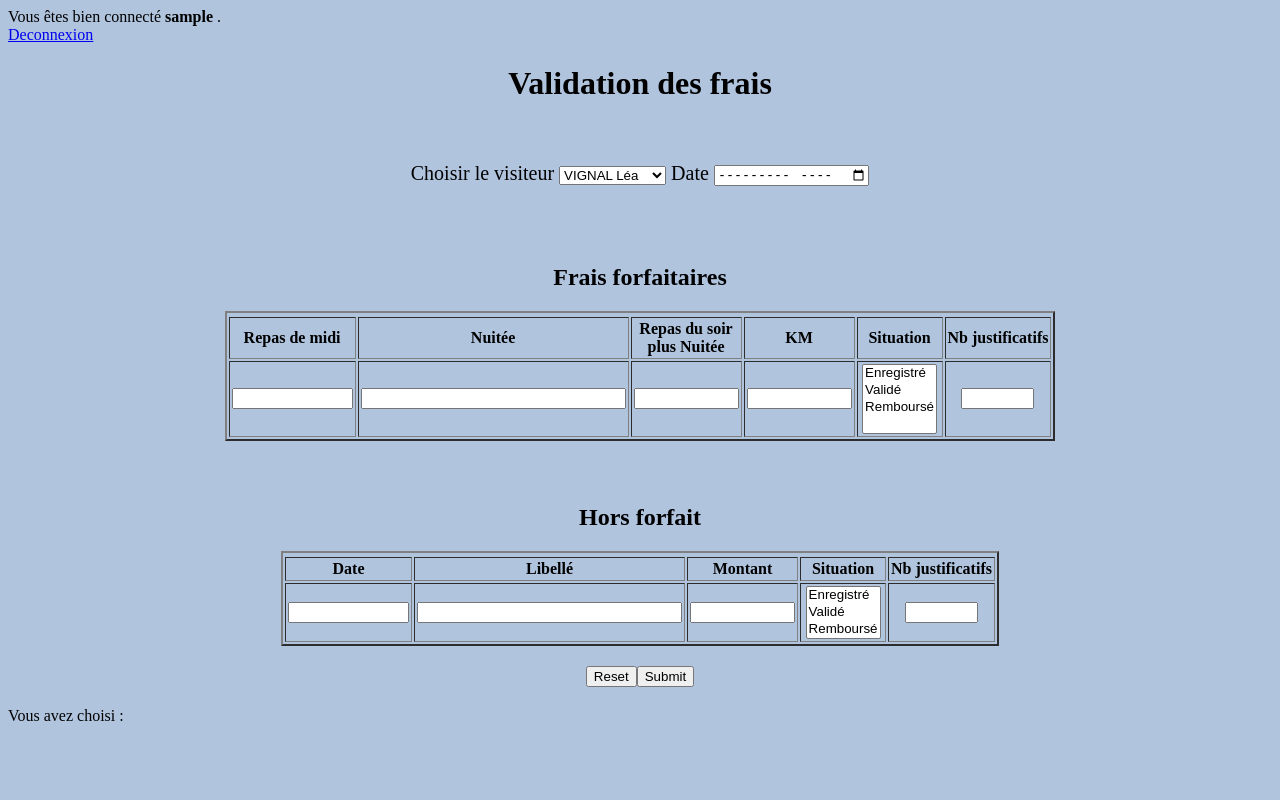
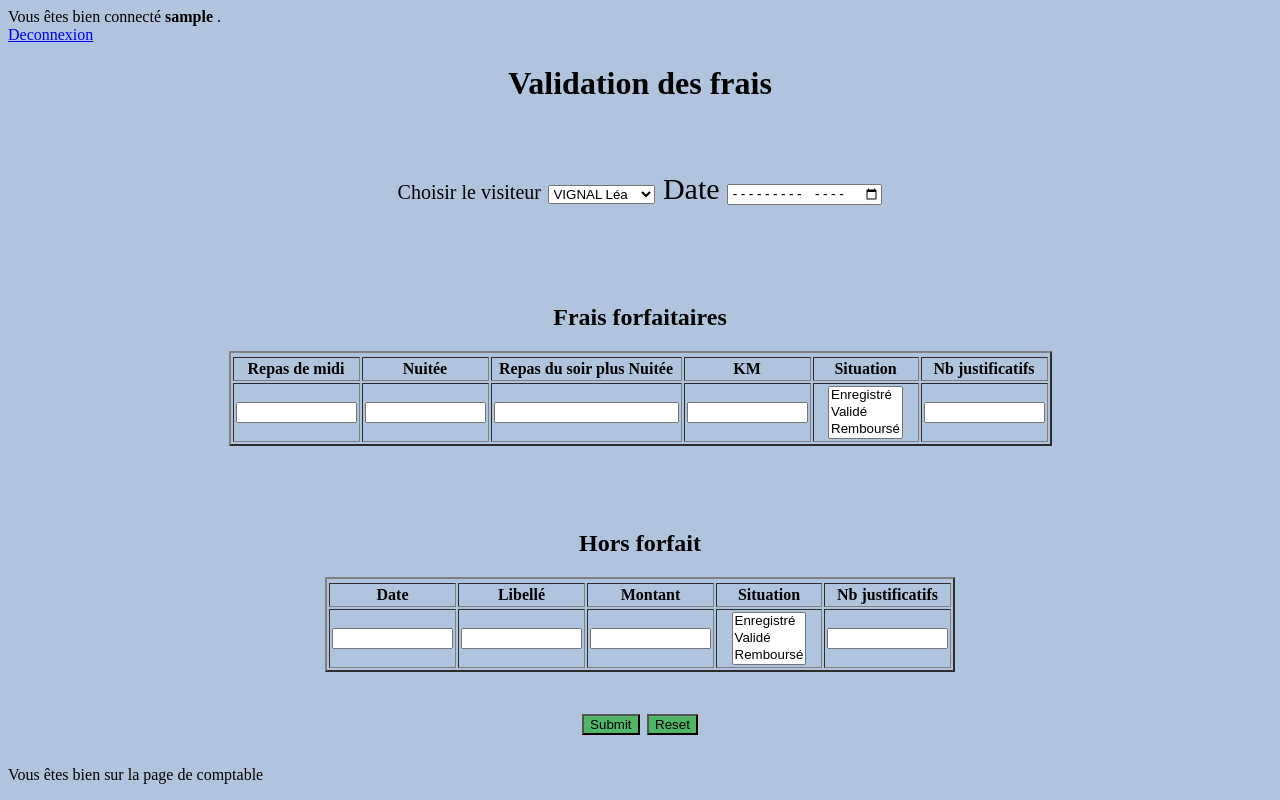
Before and after one commit to chloeina/GrandProjet, a PHP site: page /Comptable.php in a window 1280 px wide. Run offline with PHP 8.4, Linux system fonts and the light colour scheme; the visitor is signed in with stand-in values (Sample User, id 1); data that the repository does not hold is empty.

Commit message:
Add files via upload

```diff
--- a/Comptable.php
+++ b/Comptable.php
@@ -12,7 +12,7 @@
 	<meta charset="utf-8">
 	<meta name="viewport" content="width=device-width">
 	<title>Comptable</title>
-	<link href="Comptable.css" rel="stylesheet" type="text/css"/>
+	<link href="Comptables.css" rel="stylesheet" type="text/css"/>
 
 </head>
 
@@ -50,18 +50,18 @@
 				</tr>
 				<tr align="center">
 					<td width="100" ><input type="text" size="12" name="Rpm"/></td>
-					<td width="220"><input type="text" size="30" name="Nui"/></td>
-					<td width="90"> <input type="text" size="10" name="Rsn"/></td>
-					<td width="90"> <input type="text" size="10" name="kms"/></td>
-					<td width="80">
-						<select size="4" name="Sitf">
+					<td width="100"><input type="text" size="12" name="Nui"/></td>
+					<td width="100"> <input type="text" size="20" name="Rsn"/></td>
+					<td width="100"> <input type="text" size="12" name="kms"/></td>
+					<td width="100">
+						<select size="3" name="Sitf">
 							<option value="E">Enregistré</option>
 							<option value="V">Validé</option>
 							<option value="R">Remboursé</option>
 						</select>
 					</td>
 					<td>
-						<input type="text" class="zone" size="6" name="Nbjf"/>
+						<input type="text" class="zone" size="12" name="Nbjf"/>
 					</td>
 
 				</tr>
@@ -75,10 +75,11 @@
 				<tr>
 					<th>Date</th><th>Libellé </th><th>Montant</th><th>Situation</th><th> Nb justificatifs </th>
 				</tr>
-				<tr align="center"><td width="100" ><input type="text" size="12" name="Dat"/></td>
-					<td width="220"><input type="text" size="30" name="Lib"/></td>
-					<td width="90"> <input type="text" size="10" name="Mont"/></td>
-					<td width="80">
+				<tr align="center">
+					<td width="100" ><input type="text" size="12" name="Dat"/></td>
+					<td width="100"><input type="text" size="12" name="Lib"/></td>
+					<td width="100"> <input type="text" size="12" name="Mont"/></td>
+					<td width="100">
 						<select size="3" name="Sith">
 							<option value="E">Enregistré</option>
 							<option value="V">Validé</option>
@@ -86,37 +87,20 @@
 						</select>
 					</td>
 					<td>
-						<input type="text" class="zone" size="6" name="Njbh"/>
+						<input type="text" class="zone" size="12" name="Njbh"/>
 					</td>
 				</tr>
 
 			</table>
 		</p>
 		<p>
-			<input class="zone" type="reset" /><input type="submit">
+			 <input type="submit" class="btn"/> <input type="reset" class="btn"/>
 		</p>
 	</form>
 </body>
 </html>
 
 <?php
-  // Définir le nouveau fuseau horaire
-  //date_default_timezone_set('Europe/Paris');
-  //$date = date(' m-y');
-  //echo $date."<BR />";
-
-  echo"Vous avez choisi : ";
-  $choix=$_POST["choix"];
-  switch($choix)
-  {
-	  case "1" : $choix;
-
-				break;
-   	  case "2" : $choix;
-				break;
-	  case "3" : $choix;
-				break;
-  }
-  echo"$choix";
+  echo"Vous êtes bien sur la page de comptable";
 
 ?>
--- /dev/null
+++ b/Comptables.css
@@ -0,0 +1,40 @@
+h1
+{
+	text-align : center;
+}
+
+body
+{
+	background-color : #B0C4DE;
+}
+
+p
+{
+	font-size : 30px;
+	text-align : center;
+}
+
+label
+{
+	font-size : 20px;
+}
+
+table
+{
+	margin : auto;
+}
+
+div
+{
+	text-align : center;
+}
+
+deco
+{
+	text-align:right;
+}
+
+.btn
+{
+	background-color : #50B667;
+}
```
